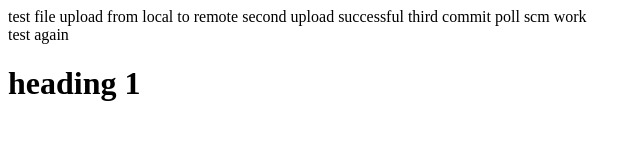
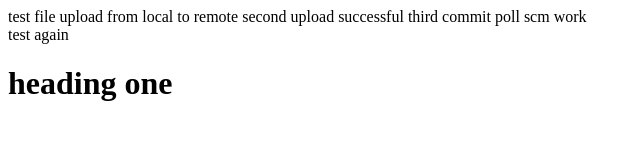
Before and after one commit to 7878860062/jenkins_test, a plain HTML site: page index.html in a window 1280 px wide. Shown: the full height of the page, 0-640 px from the left. Drawn offline with Linux system fonts and the light colour scheme.

Commit message:
Update index.html

```diff
--- a/index.html
+++ b/index.html
@@ -7,4 +7,4 @@ successful
 third commit
 poll scm work
 <br>test again</br>
-<h1>heading 1</h1>
+<h1>heading one</h1>
```
